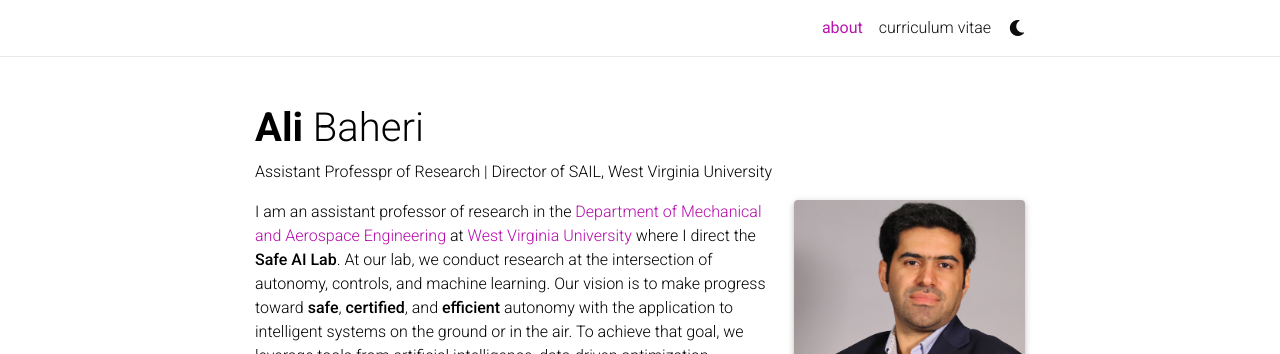
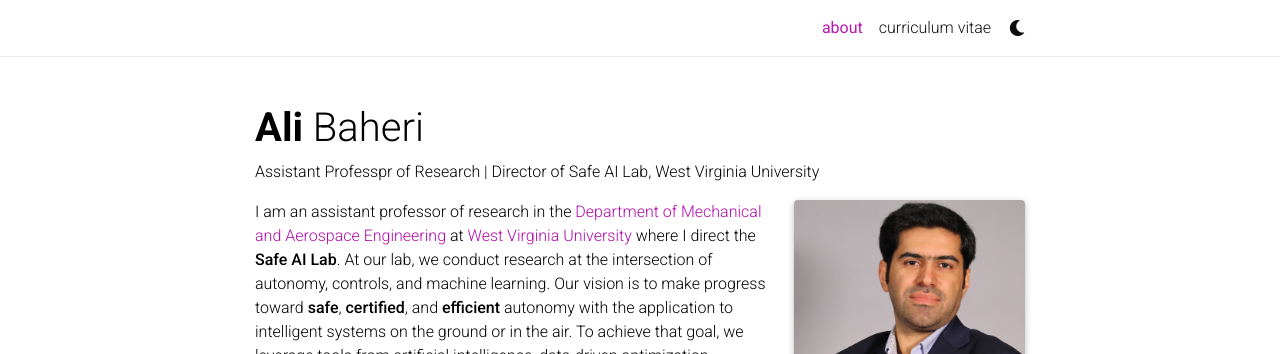
Before and after one commit to AliBaheri/alibaheri, a Jekyll site: the page built from _pages/about.md, in a window 1280 px wide and 900 px high. Shown: the top 354 px of the window. Built offline with Jekyll 4.4.1, drawn with Linux system fonts in a browser that asks for light colours; nearby versions of some CDN libraries; comment, search, counter and statistics services are not loaded; a style sheet for code colours, icons or effects is not loaded.

Commit message:
Update about.md

```diff
--- a/_pages/about.md
+++ b/_pages/about.md
@@ -2,7 +2,7 @@
 layout: about
 title: about
 permalink: /
-description: Assistant Professpr of Research | Director of SAIL, West Virginia University
+description: Assistant Professpr of Research | Director of Safe AI Lab, West Virginia University
 
 #Contacts. Moto. Etc.
 
```
